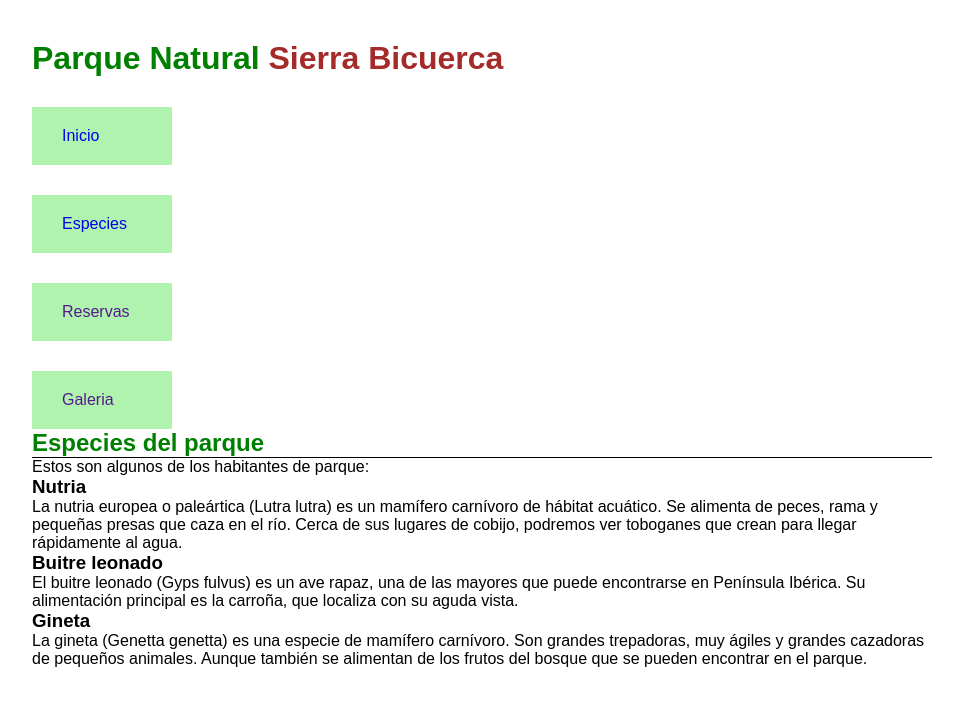
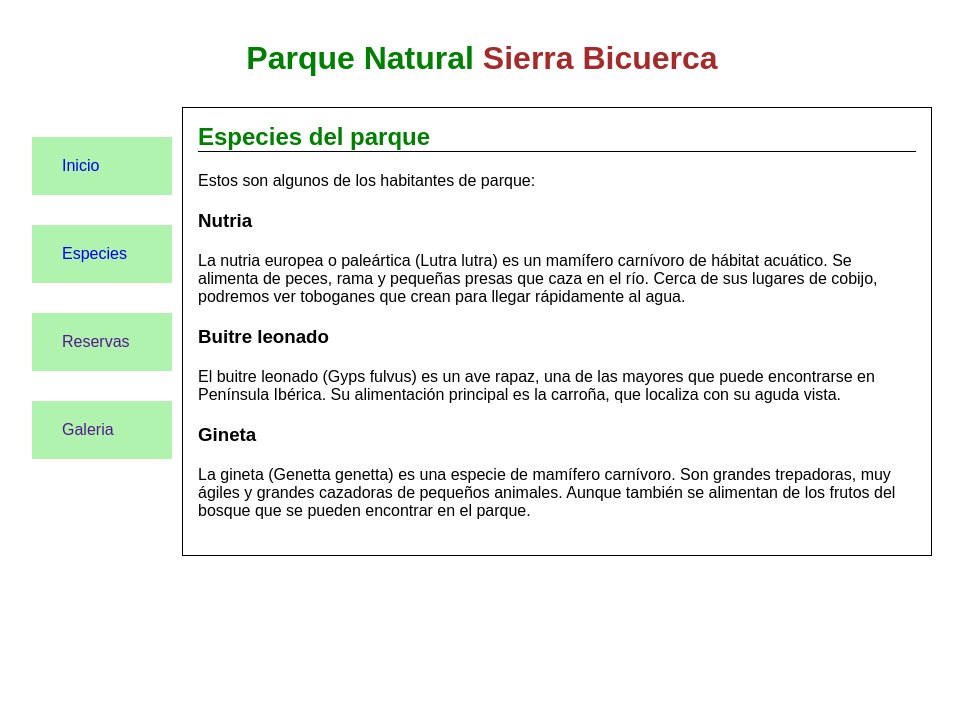
Before and after one commit to RamonFolguera/rfc-geekshubs-fsd-val-ejercicio05-17012023-, a plain HTML site: page pages/especies.html in a window 1280 px wide. Shown: the whole page, without its empty margins (158-1121 px from the left). Drawn offline with Linux system fonts and the light colour scheme.

Commit message:
css modified

```diff
--- a/css/style.css
+++ b/css/style.css
@@ -33,6 +33,7 @@ h1 {
 }
 
 .card {
+
     padding: 15px;
     border: 1px solid black;
 
@@ -41,7 +42,9 @@ h1 {
 .bottom-section {
     display: flex;
 }
-
+p {
+    margin: 20px 0;
+}
 .titleGreen, h2 {
     color: green;
 }
--- a/pages/especies.html
+++ b/pages/especies.html
@@ -8,13 +8,20 @@
     <title>Especies del parque</title>
 </head>
 <body>
+    <div class="title">
+
         <h1><span class="titleGreen">Parque Natural</span> <span class="titleBrown">Sierra Bicuerca</span></h1>
+    </div>
+    <div class="bottom-section">
+        <div class="buttons">
             <ul>
                 <li><a href="../index.html">Inicio</a></li>
                 <li><a href="./especies.html">Especies</a></li>
                 <li><a href="">Reservas</a></li>
                 <li><a href="">Galeria</a></li>
             </ul>
+        </div>
+        <div class="card">
             <h2>Especies del parque</h2>
             <p>Estos son algunos de los habitantes de parque:</p>
             <h3>Nutria</h3>
@@ -23,5 +30,7 @@
             <p>El buitre leonado (Gyps fulvus) es un ave rapaz, una de las mayores que puede encontrarse en Península Ibérica. Su alimentación principal es la carroña, que localiza con su aguda vista.</p>
             <h3>Gineta</h3>
             <p>La gineta (Genetta genetta) es una especie de mamífero carnívoro. Son grandes trepadoras, muy ágiles y grandes cazadoras de pequeños animales. Aunque también se alimentan de los frutos del bosque que se pueden encontrar en el parque.</p>
+        </div>
+    </div>
 </body>
 </html>
```
Also changed, not shown: index.html (+2 -1 lines). Lines whose indentation alone changed are shown as unchanged.
